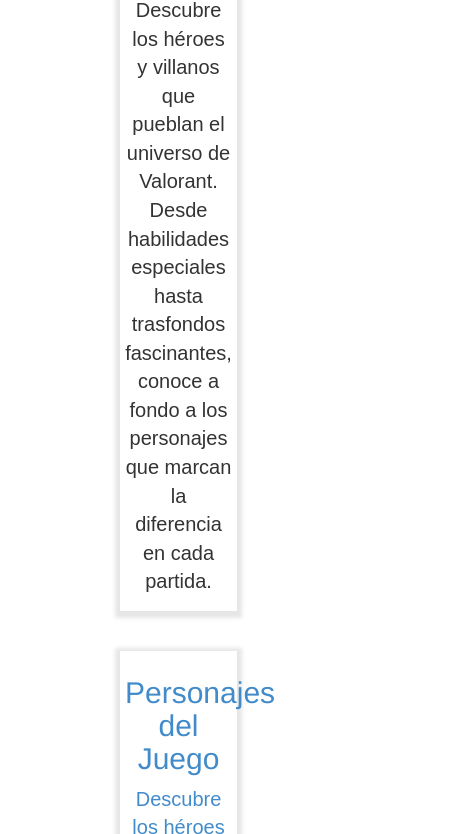
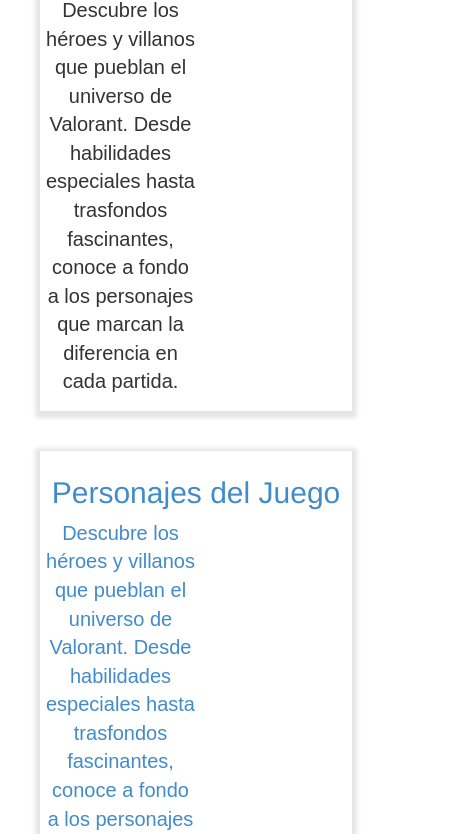
Before and after one commit to gomezdesegura/VALORAPI, a website with bundled scripts: page index.html in a window 390 px wide. Shown: the part 326-1160 px from the top of the page, 451 px wide, since content can reach past the window. Built offline with nearby package versions, Linux system fonts and the light colour scheme.

Commit message:
version final responsive

```diff
--- a/css/home.css
+++ b/css/home.css
@@ -62,3 +62,14 @@
 body{
     background-image: url(/images/1356696.jpeg);
 }
+
+@media screen and (max-width: 580px) {
+    p{
+        width: 50%;
+    }
+    section{
+        width: 80%;
+        margin-left: 40px;
+    }
+
+  }
```
